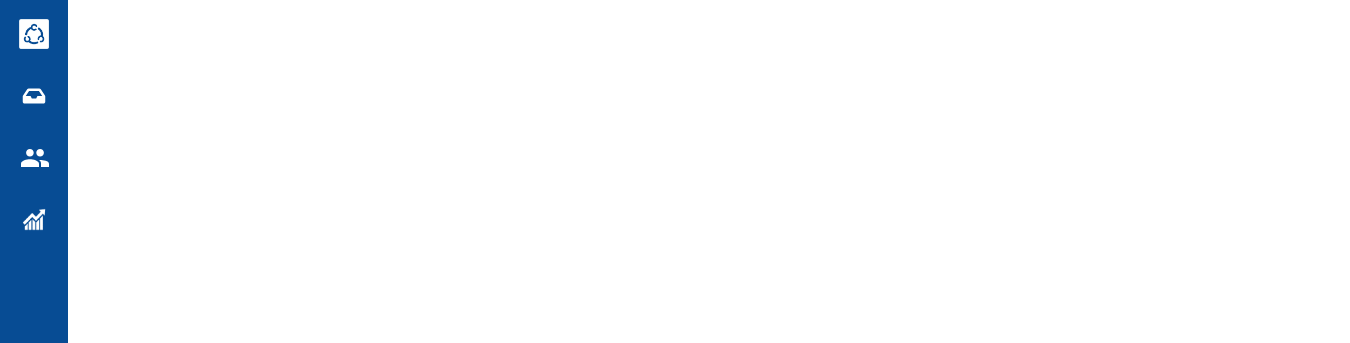
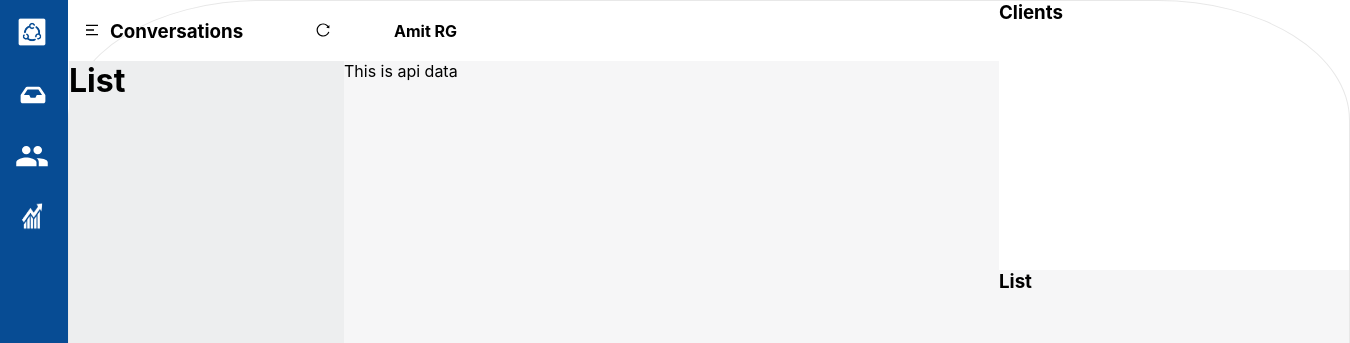
Before and after one commit to legendof17/fb-helpdesk, a React (Create React App) app: page /chats in a window 1280 px wide. Shown: the top 343 px of the page, 1350 px wide, since content can reach past the window. Built offline with nearby package versions, Linux system fonts and the light colour scheme; no server answers.

Commit message:
pre final push

```diff
--- a/src/components/Chats.js
+++ b/src/components/Chats.js
@@ -7,6 +7,7 @@ import { FaInbox as Inbox } from "react-icons/fa";
 import { IoMdPeople as Friends } from "react-icons/io";
 import Graphw from "../static files/graphw.png";
 import Graphb from "../static files/graphb.png";
+import Chatscontainer from "./Chatscontainer";
 
 const Chats = () => {
   const history = useHistory();
@@ -46,7 +47,7 @@ const Chats = () => {
             onMouseLeave={() => {
               setmessagehoverColor("white");
             }}
-            style={{ height: "20px", padding: "18px" }}
+            style={{ width: "30px", height: "22px", padding: "18px" }}
           />
         </div>
         <div className="logo-tab inbox-tab">
@@ -58,7 +59,7 @@ const Chats = () => {
             onMouseLeave={() => {
               setfriendshoverColor("white");
             }}
-            style={{ width: "46px", padding: "12px" }}
+            style={{ width: "40px", height: "36px", padding: "12px" }}
           />
         </div>
         <div className="inbox-tab graph-tab">
@@ -71,6 +72,7 @@ const Chats = () => {
               setgraphImage(Graphw);
             }}
             alt="Analytics"
+            style={{ height: "28px" }}
           />
         </div>
         <div onClick={handlelogout} className="logout-tab">
@@ -79,10 +81,10 @@ const Chats = () => {
             src={userPicture}
             alt="ProfilePicture"
           />
-          <span class="logged-in">●</span>
+          <span className="logged-in">●</span>
         </div>
       </div>
-      {/* <h1>Helpdesk</h1> */}
+      <Chatscontainer />
     </div>
   );
 };
--- /dev/null
+++ b/src/components/Chatscontainer.css
@@ -0,0 +1,105 @@
+.chats-body {
+  border: 1px solid #e8e8e8;
+  border-radius: 15%;
+  position: absolute;
+  top: 0px;
+  left: 68px;
+  height: 100%;
+  width: 100%;
+}
+
+.chats-container {
+  height: 100%;
+  width: 275px;
+}
+
+.conversations {
+  margin-top: 0px;
+  /* background-color: aqua; */
+  width: 275px;
+  height: 60px;
+  text-align: left;
+}
+
+.blocks {
+  display: inline-block;
+}
+
+.menu {
+  margin-left: 15px;
+}
+
+.ctitle {
+  margin-left: 10px;
+}
+
+.reload {
+  margin-left: 72px;
+}
+
+.conversations-list {
+  background-color: #edeeef;
+  top: 0;
+  width: 100%;
+  height: calc(100% - 60px);
+}
+
+.conversations-list > h1 {
+  margin-top: 0px;
+}
+
+.messages-body {
+  top: 0;
+  width: calc(100% - 625px);
+}
+
+.messages-header {
+  position: relative;
+  top: -14px;
+  /* background-color: rgb(38, 78, 78); */
+  width: 100%;
+  height: 60px;
+  text-align: left;
+}
+
+.messages-header > h4 {
+  /* margin-top: 0px; */
+  margin-left: 50px;
+  display: inline-block;
+}
+
+.messages {
+  position: relative;
+  background-color: #f6f6f7;
+  top: -1px;
+  left: 0;
+  height: 100vh;
+  margin-top: 0px;
+}
+
+.client-contact-body {
+  position: absolute;
+  /* background-color: rebeccapurple; */
+  height: 100%;
+  width: 350px;
+  top: 0;
+  right: 0;
+}
+
+.client-contact {
+  position: relative;
+  /* background-color: gray; */
+  top: 0;
+  left: 0;
+  width: 100%;
+  height: 250px;
+}
+
+.client-contact > h3 {
+  margin-top: 0px;
+}
+
+.client-contact-list {
+  height: 100%;
+  background-color: #f6f6f7;
+}
--- /dev/null
+++ b/src/components/Chatscontainer.js
@@ -0,0 +1,37 @@
+import React from "react";
+import "./Chatscontainer.css";
+import { RiMenu2Line as Menu } from "react-icons/ri";
+import { AiOutlineReload as Reload } from "react-icons/ai";
+
+const Chatscontainer = () => {
+  return (
+    <div className="chats-body">
+      <div className="blocks chats-container">
+        <div className="conversations">
+          <Menu className="blocks menu" />
+          <h3 className="blocks ctitle">Conversations</h3>
+          <Reload className="blocks reload" />
+        </div>
+        <div className="conversations-list">
+          <h1>List</h1>
+        </div>
+      </div>
+      <div className="blocks messages-body">
+        <div className="messages-header">
+          <h4>Amit RG</h4>
+          <div className="messages">This is api data</div>
+        </div>
+      </div>
+      <div className="blocks client-contact-body">
+        <div className="client-contact">
+          <h3>Clients</h3>
+        </div>
+        <div className="client-contact-list">
+          <h3>List</h3>
+        </div>
+      </div>
+    </div>
+  );
+};
+
+export default Chatscontainer;
--- a/src/index.css
+++ b/src/index.css
@@ -1,18 +1,13 @@
-/* body {
+body {
+  overflow: hidden;
   margin: 0;
-  font-family: -apple-system, BlinkMacSystemFont, 'Segoe UI', 'Roboto', 'Oxygen',
-    'Ubuntu', 'Cantarell', 'Fira Sans', 'Droid Sans', 'Helvetica Neue',
-    sans-serif;
-  -webkit-font-smoothing: antialiased;
-  -moz-osx-font-smoothing: grayscale;
+  height: 100vh;
 }
 
-code {
-  font-family: source-code-pro, Menlo, Monaco, Consolas, 'Courier New',
-    monospace;
+/* Global */
+/* * {
+  border: 1px solid red;
 } */
-
-/* Global */
 
 * {
   font-family: Avenir, -apple-system, BlinkMacSystemFont, Segoe UI, Roboto,
@@ -40,44 +35,45 @@ code {
 
 .logo-tab {
   position: relative;
-  height: 68px;
-  width: 68px;
+  height: 66px;
+  width: 66px;
   font-size: 32px;
   font-weight: 700;
   color: white;
 }
 
 .logo {
-  width: 36px;
+  width: 32px;
   padding: 16px;
   padding-bottom: 100%;
 }
 
 .inbox-tab {
-  height: 62px;
+  height: 60px;
 }
 
 .inbox-tab:hover {
+  width: 100%;
   background-color: white;
 }
 
 .graph-tab > img {
   padding: 16px;
-  width: 36px;
+  width: 32px;
 }
 
 .logout-tab {
   position: absolute;
-  bottom: 0px;
-  height: 68px;
-  width: 68px;
+  bottom: -5px;
+  /* height: 68px; */
+  width: 66px;
   color: white;
   cursor: pointer;
 }
 
 .profile-picture {
   border-radius: 50%;
-  width: 36px;
+  width: 32px;
   padding: 16px;
   padding-top: 22px;
 }
@@ -85,7 +81,7 @@ code {
 .logged-in {
   font-size: 20px;
   position: absolute;
-  bottom: 6px;
+  bottom: 16px;
   right: 20px;
   color: #449d44;
 }
```
